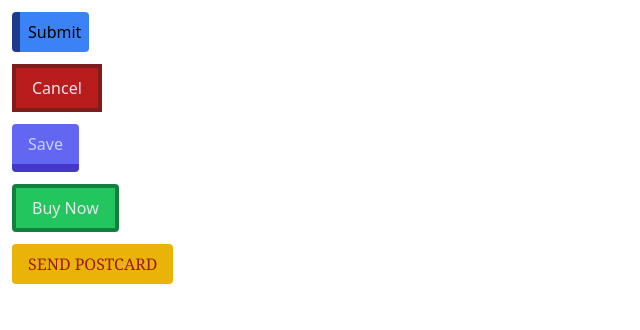
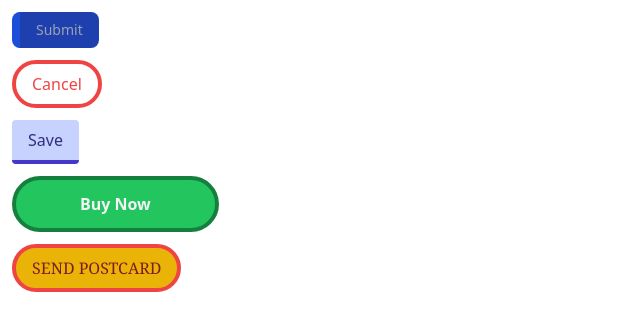
Before and after one commit to yomiaishida/Tailwind, a website: page index.html in a window 1280 px wide. Shown: the whole page, without its empty margins (0-640 px from the left). Drawn offline with Linux system fonts and the light colour scheme.

Commit message:
Solution 2: buttons challenge

```diff
--- a/index.html
+++ b/index.html
@@ -7,15 +7,15 @@
   <!-- <script src="https://cdn.tailwindcss.com"></script> -->
 </head>
 <body class="">
-  <div class="m-3"><button class="bg-blue-500 rounded border-blue-900 border-l-8 p-2">Submit</button></div>
+  <div class="m-3"><button class="bg-blue-800 rounded-lg border-blue-700 border-l-8 py-2 px-4 text-gray-400 text-sm">Submit</button></div>
 
-  <div class="m-3"><button class="bg-red-700 border-red-900 text-gray-200  border-4 py-2 px-4">Cancel</button></div>
+  <div class="m-3"><button class="text-red-500 border-red-500 rounded-full border-4 py-2 px-4">Cancel</button></div>
 
-  <div class="m-3"><button class="bg-indigo-500 border-b-8 rounded text-indigo-200 border-indigo-700 py-2 px-4">Save</button></div>
+  <div class="m-3"><button class="bg-indigo-200 border-b-4 rounded text-indigo-900 border-indigo-700 py-2 px-4">Save</button></div>
 
-  <div class="m-3"><button class="bg-green-500 border-4 rounded text-gray-200 border-green-700 py-2 px-4">Buy Now</button></div>
+  <div class="m-3"><button class="bg-green-500 border-4 rounded-full font-bold text-gray-100 border-green-700 py-3 px-16">Buy Now</button></div>
 
-  <div class="m-3"><button class="font-serif uppercase rounded px-4 bg-yellow-500 text-red-800 py-2">Send Postcard</button></div>
+  <div class="m-3"><button class="font-serif uppercase rounded-full px-4 bg-yellow-500 text-red-900 py-2 border-4 border-red-500">Send Postcard</button></div>
 
 
 </body>
```
Also changed, not shown: dist/output.css.
